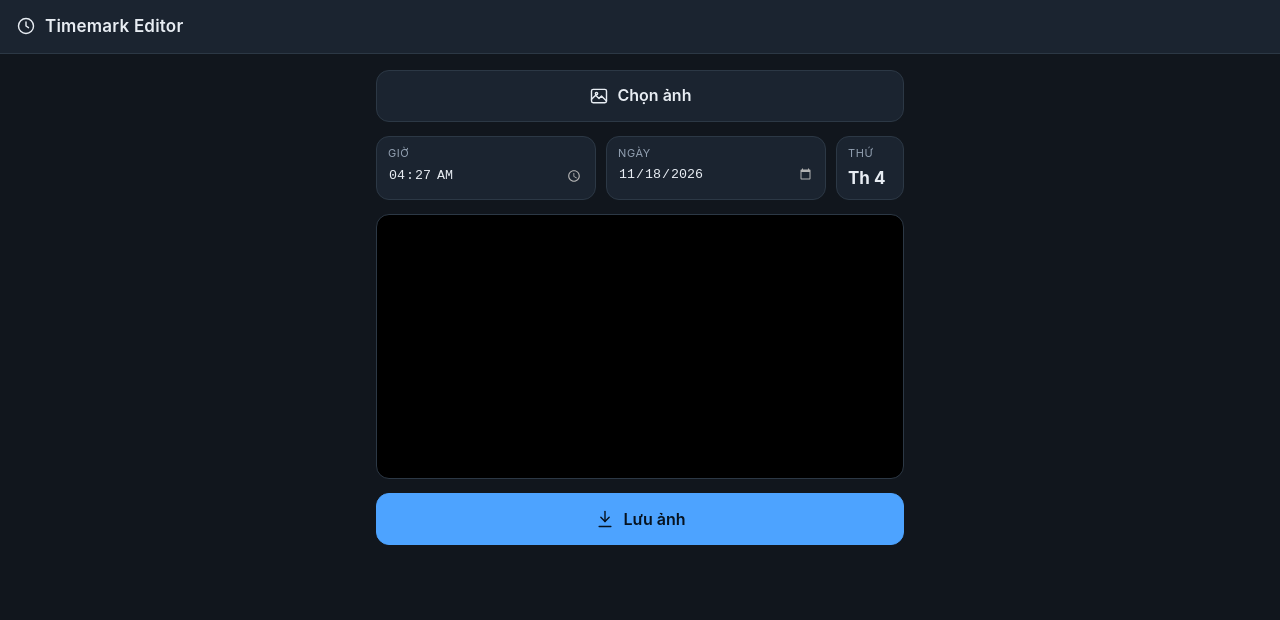
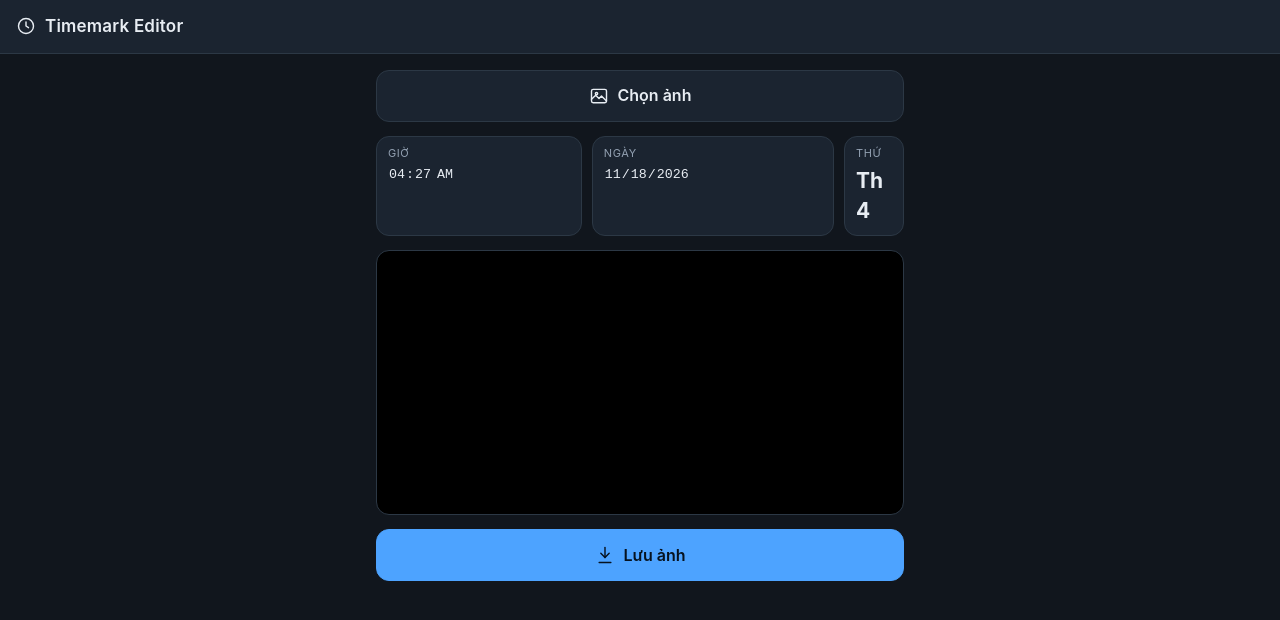
Before and after one commit to Huuthaia2/TimemarkEditor, a plain HTML site: page index.html in a window 1280 px wide. Drawn offline with Linux system fonts and the light colour scheme.

Commit message:
Chữ ô Giờ/Ngày to rõ hơn (17 -> 21px)
Bỏ icon lịch/đồng hồ của ô nhập: trên điện thoại chạm vào ô là mở bộ chọn
rồi, mà mỗi icon ăn mất ~24px bề ngang — giữ lại thì cỡ 360px bị cụt chữ
("05:21 P"). Ô ngày cho rộng hơn ô giờ vì chuỗi dài hơn.

Đã soi ở 320/360/375/390/402/430px: một hàng, không tràn, không cụt chữ.
Máy nhỏ dưới 350px thì thu về 18px.

Co-Authored-By: Claude Opus 5 <noreply@anthropic.com>

```diff
--- a/index.html
+++ b/index.html
@@ -24,7 +24,7 @@
 
   <div class="fields">
     <label class="f"><span>Giờ</span><input id="time" type="time"></label>
-    <label class="f"><span>Ngày</span><input id="date" type="date"></label>
+    <label class="f dt"><span>Ngày</span><input id="date" type="date"></label>
     <div class="f wd"><span>Thứ</span><b id="weekday">—</b></div>
   </div>
 
--- a/style.css
+++ b/style.css
@@ -67,11 +67,22 @@ main {
 .f input {
   width: 100%; min-width: 0;
   background: none; border: 0; padding: 0;
-  color: var(--fg); font: 600 17px/1.2 inherit;
+  color: var(--fg); font: 600 21px/1.2 inherit;
 }
-.f input::-webkit-calendar-picker-indicator { filter: invert(.7); }
-.f.wd { flex: 0 0 68px; }
-.f.wd b { font-size: 17px; }
+/* bỏ icon lịch/đồng hồ: chạm vào ô là mở bộ chọn rồi, mà icon ăn mất ~24px bề ngang */
+.f input::-webkit-calendar-picker-indicator { display: none; }
+.f.dt { flex: 1.2 1 0; }   /* ô ngày chữ dài hơn ô giờ */
+.f.wd { flex: 0 0 60px; }
+.f.wd b { font-size: 21px; }
+
+/* máy nhỏ (iPhone SE đời đầu…) thì thu chữ lại cho khỏi cụt */
+@media (max-width: 350px) {
+  main { padding-left: 12px; padding-right: 12px; }
+  .fields { gap: 7px; }
+  .f { padding: 9px 7px; }
+  .f input, .f.wd b { font-size: 18px; }
+  .f.wd { flex: 0 0 46px; }
+}
 
 #stage {
   background: #000;
--- a/sw.js
+++ b/sw.js
@@ -1,5 +1,5 @@
 // Đổi số này mỗi lần sửa code để điện thoại lấy bản mới
-const CACHE = 'timemark-v1';
+const CACHE = 'timemark-v2';
 const FILES = [
   '.', 'index.html', 'style.css', 'inpaint.js', 'timemark.js', 'app.js',
   'icon.svg', 'manifest.webmanifest',
```
